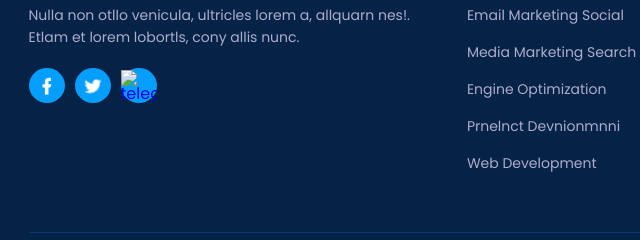
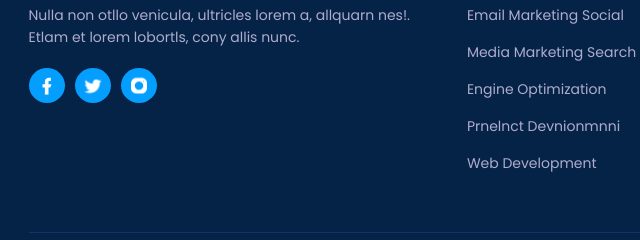
Before and after one commit to huytag/Online_Marketing_HTML, a plain HTML site: page index.html in a window 1280 px wide. Shown: the part 5159-5399 px from the top of the page, 51-691 px from the left. Drawn offline with Linux system fonts and the light colour scheme; the site is published under a folder, as on GitHub Pages, so addresses that start at the root find nothing.

Commit message:
fix footer icon telegram

```diff
--- a/index.html
+++ b/index.html
@@ -288,7 +288,7 @@
                 ><img src="./image/icon-twiter.png" alt="twiter"
               /></a>
               <a href="#" class="social-media"
-                ><img src="/image/icon-telegram.png" alt="telegram"
+                ><img src="./image/icon-telegram.png" alt="telegram"
               /></a>
             </div>
             <div class="footer__item">
```
